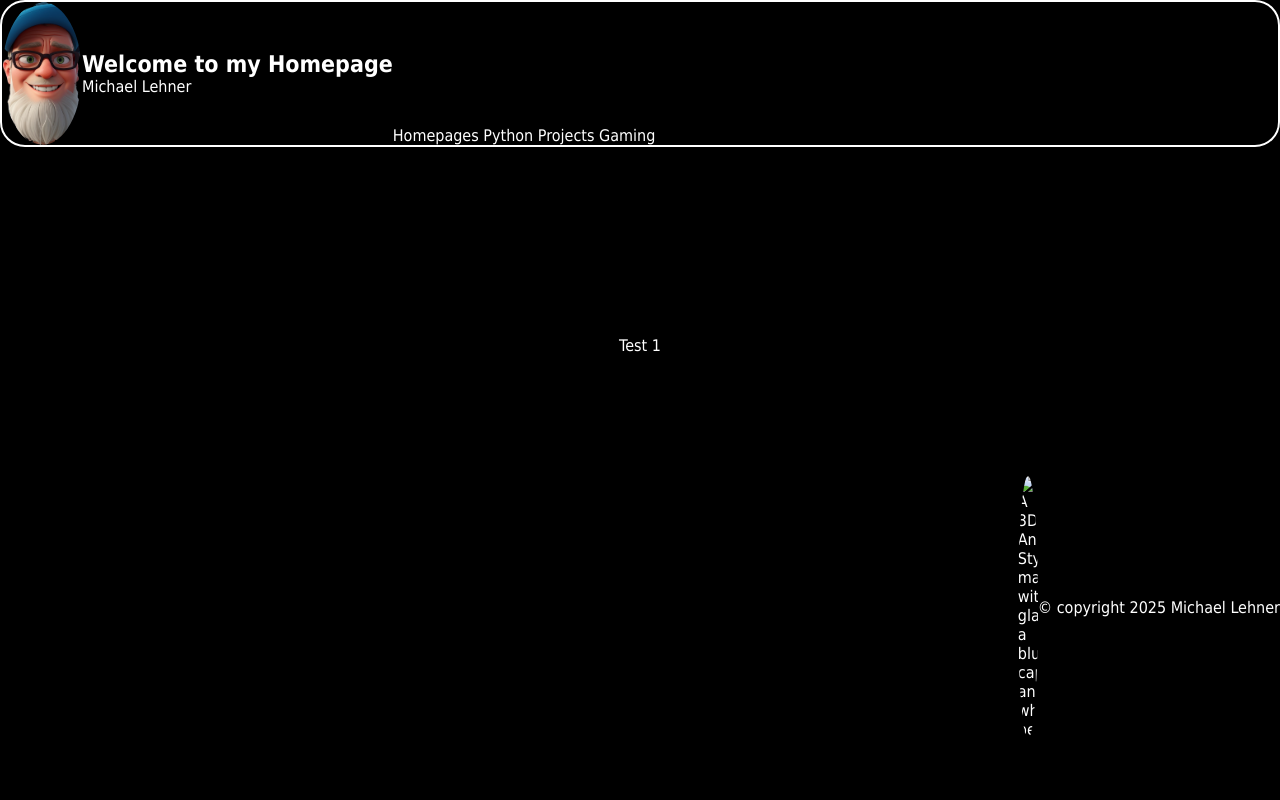
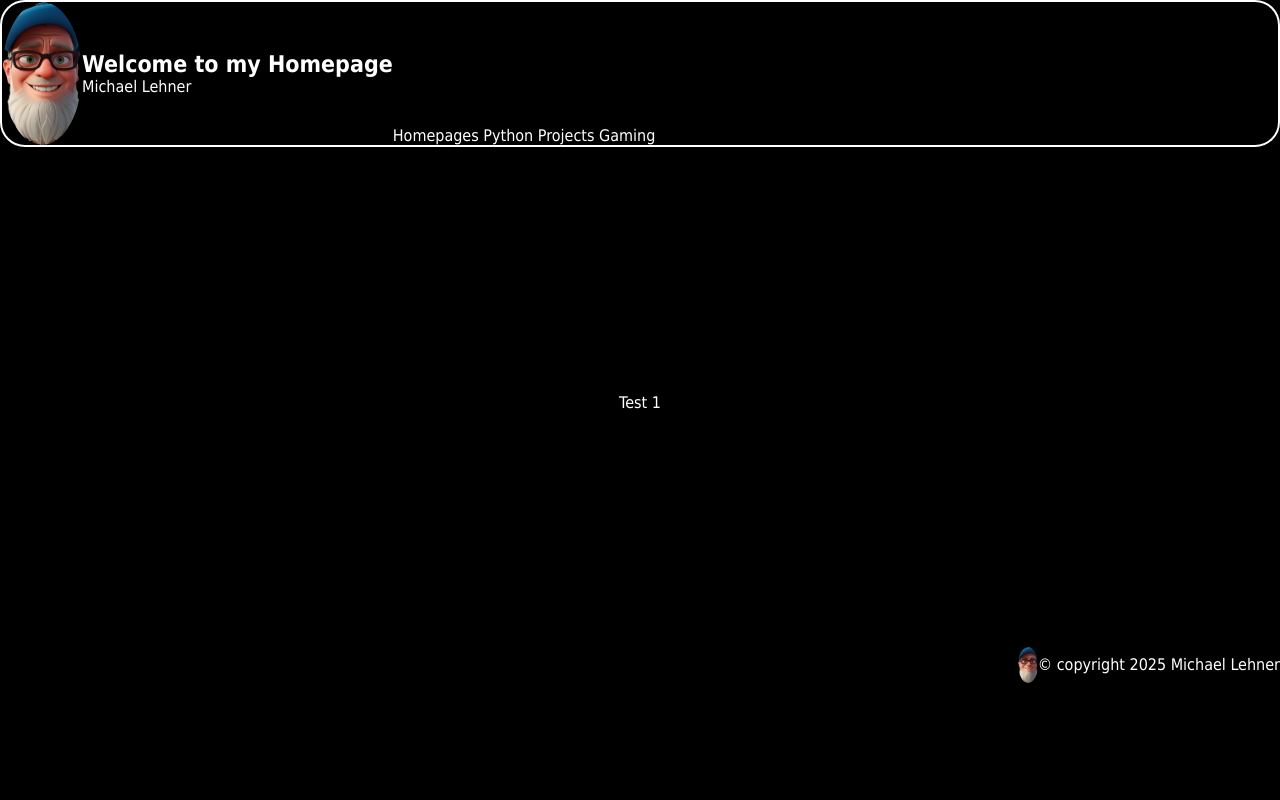
Before and after one commit to mrvldev/MyLandingPage, a plain HTML site: page pages/homepages.html in a window 1280 px wide. Drawn offline with Linux system fonts and the light colour scheme; the site is published under a folder, as on GitHub Pages, so addresses that start at the root find nothing.

Commit message:
changed paths

```diff
--- a/pages/homepages.html
+++ b/pages/homepages.html
@@ -28,7 +28,7 @@
     </div>
 
     <div class="footer">
-        <img src="/img/MikeHead.png" alt="A 3D Anime Style man with glasses, a blue cap and white beard" class=" footerlogo">
+        <img src="../img/MikeHead.png" alt="A 3D Anime Style man with glasses, a blue cap and white beard" class=" footerlogo">
         <div class="copyright">© copyright 2025 Michael Lehner</div>
     </div>
 
```
